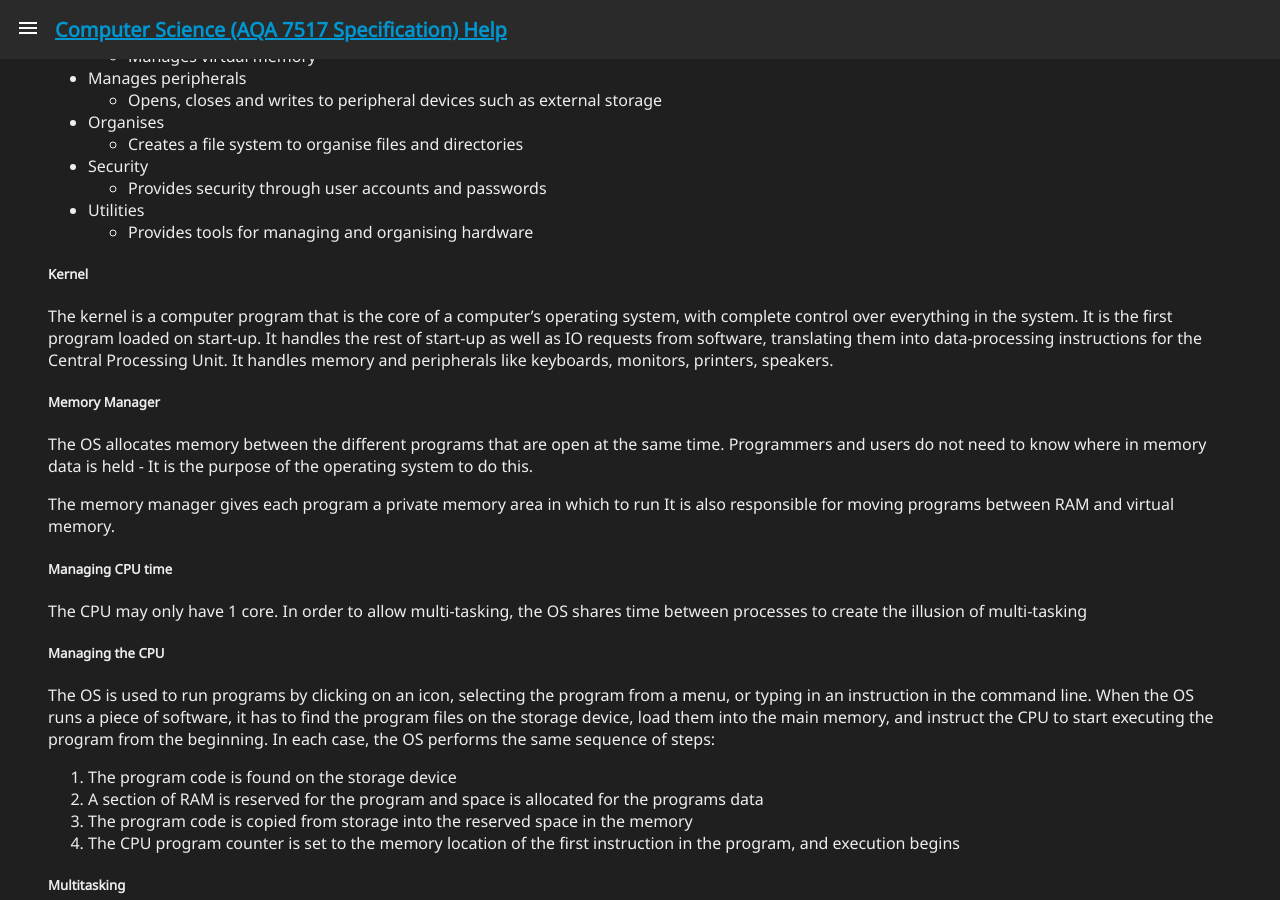
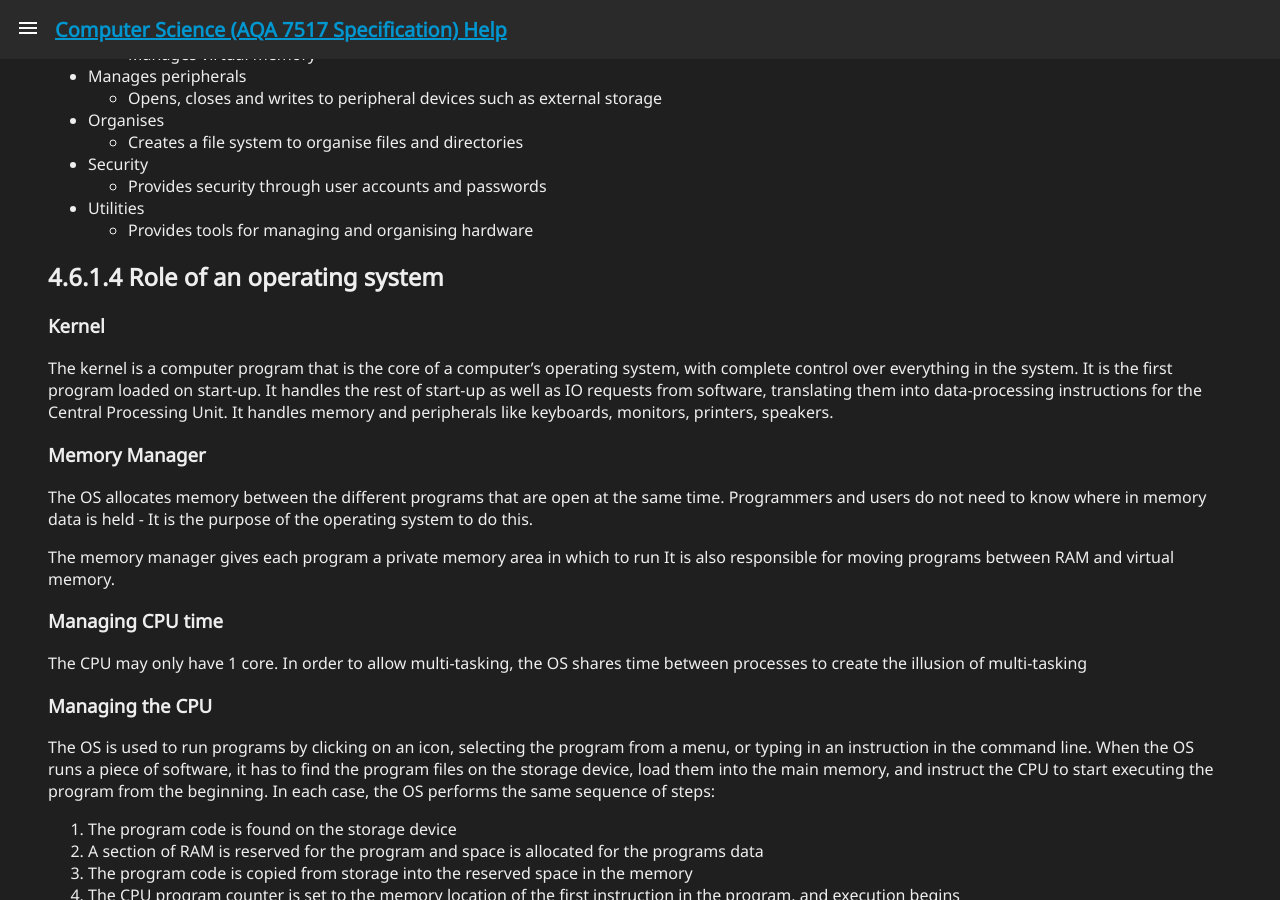
Before and after one commit to Terminal/docs.terminal.ink, a Jekyll site: the page built from _collections/_7517/4.6.1.md, in a window 1280 px wide and 900 px high, scrolled down 2137 px. Built offline with Jekyll 4.4.1, drawn with Linux system fonts in a browser that asks for light colours.

Commit message:
Rearrange some headings

```diff
--- a/_collections/_7517/4.6.1.md
+++ b/_collections/_7517/4.6.1.md
@@ -79,6 +79,7 @@ Types of application software include:
   + Once it's working, they own the rights to it
 
 ### System Software
+
 There are many types of system software
 
 - Operating System
@@ -87,7 +88,7 @@ There are many types of system software
   - Device Drivers
   - System Utilities
 
-#### Operating System
+### Operating System
 The operating system provides an interface between the user and the hardware.
 They are said to provide "a virtual machine" which hides the complexities of the hardware from the user.
 The user doesn't need to understand where about on the disk a file is being saved to. Just that they have clicked the `save` button. The OS does the rest.
@@ -113,22 +114,24 @@ Operating systems run some of these tasks:
 - Utilities
   - Provides tools for managing and organising hardware
 
-##### Kernel
+## 4.6.1.4 Role of an operating system
+
+### Kernel
 The kernel is a computer program that is the core of a computer's operating system, with complete control over everything in the system.
 It is the first program loaded on start-up.
 It handles the rest of start-up as well as IO requests from software, translating them into data-processing instructions for the Central Processing Unit. It handles memory and peripherals like keyboards, monitors, printers, speakers.
 
-##### Memory Manager
+### Memory Manager
 The OS allocates memory between the different programs that are open at the same time.
 Programmers and users do not need to know where in memory data is held - It is the purpose of the operating system to do this.
 
 The memory manager gives each program a private memory area in which to run
 It is also responsible for moving programs between RAM and virtual memory.
 
-##### Managing CPU time
+### Managing CPU time
 The CPU may only have 1 core. In order to allow multi-tasking, the OS shares time between processes to create the illusion of multi-tasking
 
-##### Managing the CPU
+### Managing the CPU
 The OS is used to run programs by clicking on an icon, selecting the program from a menu, or typing in an instruction in the command line.
 When the OS runs a piece of software, it has to find the program files on the storage device, load them into the main memory, and instruct the CPU to start executing the program from the beginning.
 In each case, the OS performs the same sequence of steps:
@@ -138,7 +141,7 @@ In each case, the OS performs the same sequence of steps:
 3. The program code is copied from storage into the reserved space in the memory
 4. The CPU program counter is set to the memory location of the first instruction in the program, and execution begins
 
-##### Multitasking
+### Multitasking
 Multi-tasking allows the user to perform multiple computer tasks simultaneously, via scheduling the priority of processes.
 By giving the processor a small time slice for each task, this means all tasks appear to work simultaneously.
 To the user, it appears that we can multitask.
@@ -163,7 +166,7 @@ The scheduler ensures that the computer:
 
 The scheduler is part of the operating system within the kernel.
 
-##### Multi-user Operating Systems
+### Multi-user Operating Systems
 A multi-user operating system allows multiple clients to access a more powerful computer via a network.
 This may be via a thin client.
 The thin client only acts as a terminal to access the larger computer.
@@ -175,14 +178,14 @@ Multi-user operating systems:
 - Works out how to efficiently distribute CPU time between users
 - Allows for updates in software and security updates to be easily updated on a single computer
 
-##### Distributed Operating Systems
+### Distributed Operating Systems
 A distributed operating system is an operating system that controls multiple computers simultaneously to perform a single task.
 Each computer contains it's own OS, and a group of computers are a 'cluster'.
 
 One use of such an operating system is for rendering video.
 A ficticious media company may use such an operating system to render a video in a shorter time span, as the workload is distributed.
 
-##### Real Time Operating Systems (RTOS)
+### Real Time Operating Systems (RTOS)
 A real time operating system is an operating system which handles data in real time.
 For example, a set of traffic lights will need an RTOS to handle when a pedestrian presses the button.
 
@@ -195,7 +198,7 @@ Uses case scenarios include:
 - Weapon guidance systems
 - Medical diagnostic systems
 
-##### Embedded Operating Systems
+### Embedded Operating Systems
 Embedded Operating systems are bespoke operating systems that only performs a single category of tasks.
 All the software is integrated and designed for the one specific board.
 
@@ -208,7 +211,7 @@ Scenarios where such an OS is used include:
 - Television
 - Network Switch
 
-##### Batch Operating Systems
+### Batch Operating Systems
 A batch operating system processes tasks in 'batches'.
 Data is collected over time, and processed all in one go.
 
@@ -219,30 +222,30 @@ This will need to be processed at the end of the month, as customers could purch
 
 Batch processing is different to real time processing.
 
-##### Online Operating System
+### Online Operating System
 An online operating system is an operating system that requires the use of online software.
 Google Chrome's ChromeOS is such an example.
 
 Programs are not stored locally, but are instead found online.
 
-##### Peripheral Management
+### Peripheral Management
 Operating systems manage the way in which hardware interacts with the software
 A peripheral is a piece of hardware that is not connected directly to the CPU, such as a keyboard, a mouse, a HDD, etc.
 An OS manages all of these peripherals.
 
 On Linux, one may use `lspci` and `lsusb` to view some of the peripheral devices connected to the PCI lanes and the USB bus.
 
-##### Drivers
+### Drivers
 Drivers are a piece of software used to control a piece of hardware.
 Drivers allow a peipheral device to be connected to a computer and it be used by an Operating System.
 - You may get graphics cards, mouse, sound card, NIC, printers, camera, etc.
 - Drivers are OS specific, and are regularly updated by companies
 
-##### File Management
+### File Management
 Like memory management, the Operating System must identify where files are stored for long time storage on the storage medium.
 The user does not need to know the track, sector and/or surface address, but the Operating System does in order to accurately locate a file on the hard drive.
 
-##### Permissions
+### Permissions
 The Operating System also keeps permissions, which keeps the computer and files stored on it safe.
 Each user is given certain permissions to perform actions.
 
@@ -255,10 +258,10 @@ Examples of the most typical permissions include:
 - Write
 - Execute: `chmod +x file.sh`
 
-##### User Interface
+### User Interface
 A user interface is the method of controlling a computer.
 
-###### Command Line Interface
+#### Command Line Interface
 Text Based
 
 Examples include:
@@ -278,7 +281,7 @@ Examples include:
 - Mistyping will require hours of arrow button pressing fun
 </div>
 
-###### Graphical User Interface
+#### Graphical User Interface
 Contains windows, icons, menus and pointers (WIMP)
 
 Examples include:
@@ -294,7 +297,7 @@ Examples include:
 - Requires more processing power to render graphics instead of text
 </div>
 
-###### Menu Driven Interface
+#### Menu Driven Interface
 A menu driven interface is an interface designed with a hierachy of menus.
 
 <div class="to-vscode">
@@ -307,7 +310,7 @@ A menu driven interface is an interface designed with a hierachy of menus.
 - May be hard to use if designed badly
 </div>
 
-###### Speech Interface
+#### Speech Interface
 A speech driven interface which recognises what the user says, and performs an action based on the input.
 
 <div class="to-vscode">
```
